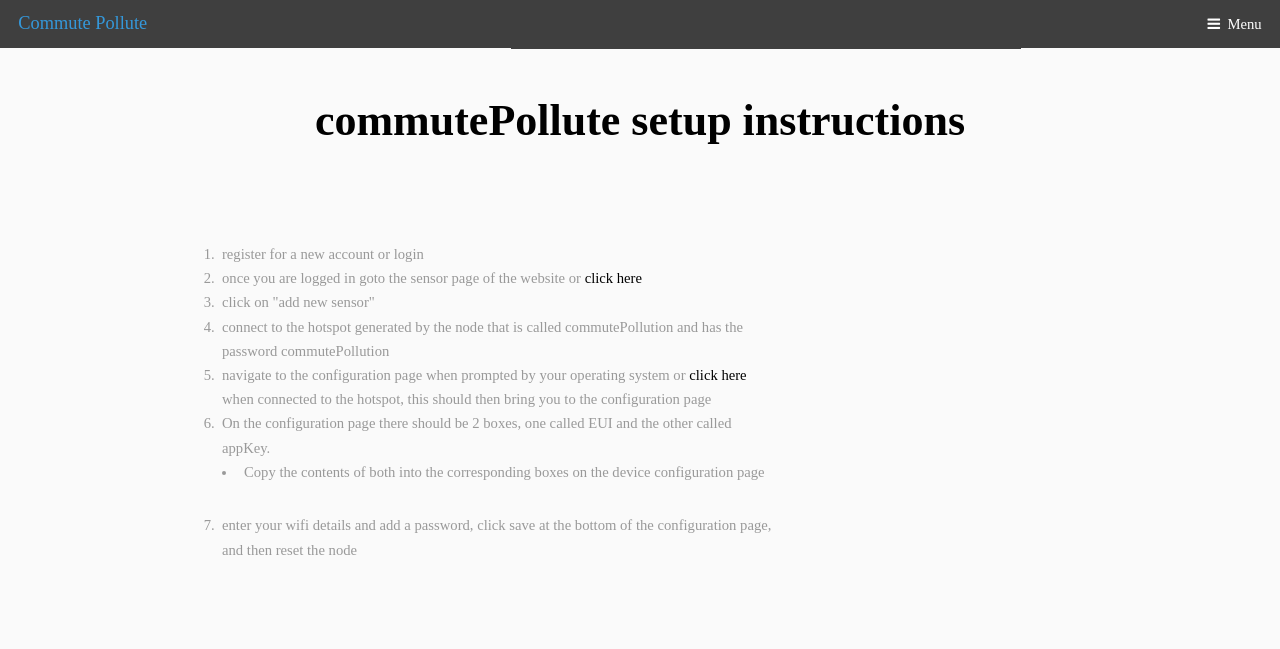
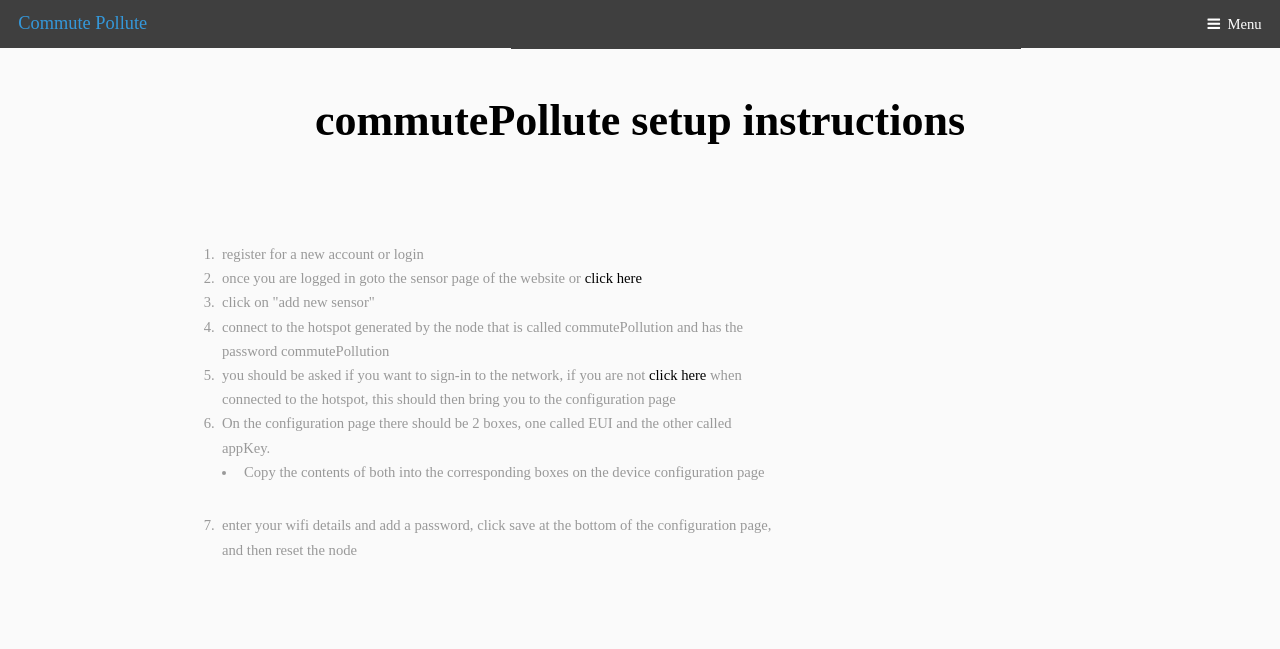
Before and after one commit to ioangogo/pollutionCommute_Sever, a Flask app: page /setupGuide in a window 1280 px wide. Shown: the top 649 px of the page. Run offline with Flask 2, Linux system fonts and the light colour scheme; some web fonts are replaced.

Commit message:
clarification

```diff
--- a/server/templates/guide.html
+++ b/server/templates/guide.html
@@ -21,7 +21,7 @@
                             <li>click on "add new sensor"</li>
                             <li>connect to the hotspot generated by the node that is called commutePollution and has the
                                 password commutePollution</li>
-                            <li>navigate to the configuration page when prompted by your operating system or <a href="http://192.168.4.1">click here</a> when connected to the hotspot, this
+                            <li>you should be asked if you want to sign-in to the network, if you are not <a href="http://192.168.4.1">click here</a> when connected to the hotspot, this
                                 should then bring you to the configuration page</li>
                             <li>On the configuration page there should be 2 boxes, one called EUI and the other called
                                 appKey.
```
